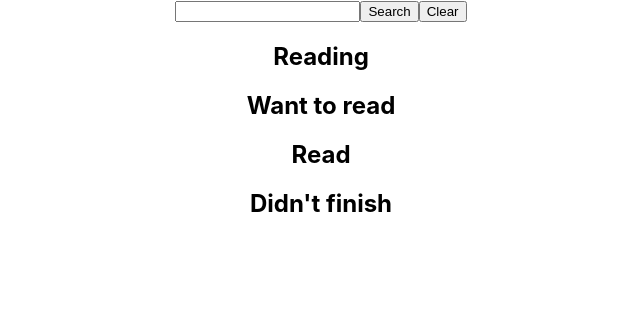
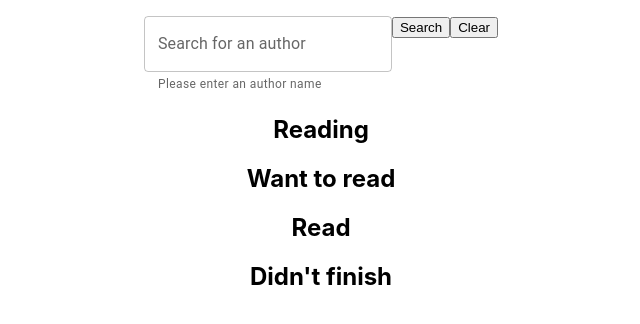
Before and after one commit to Noelierx/goodchapter, a React (Create React App) app: page / in a window 1280 px wide. Shown: the top 324 px of the page, without its empty margins (319-959 px from the left). Built offline with nearby package versions, Linux system fonts and the light colour scheme.

Commit message:
feat(searchbook): add temporary search input

```diff
--- a/src/SearchBook.tsx
+++ b/src/SearchBook.tsx
@@ -2,11 +2,15 @@ import React, { useState, useEffect } from "react";
 import axios from "axios";
 import LoadingSpinner from "./components/loadingSpinner";
 import NoResults from "./components/noResults";
+import Book from "./components/book";
+import TextField from "@mui/material/TextField";
+import Box from "@mui/material/Box";
 
 interface Book {
   title: string;
-  author_name: string[];
-  isbn: string[];
+  author_name: string | string[];
+  isbn: string | string[];
+  cover: string;
 }
 
 const SearchBook: React.FC = () => {
@@ -104,8 +108,20 @@ const SearchBook: React.FC = () => {
 
   return (
     <div>
+      <Box
+        sx={{
+          display: "flex",
+          flexDirection: "column",
+          alignItems: "center",
+          textAlign: "center",
+          margin: "0 auto",
+          mt: 2,
+        }}
+      >
         <form onSubmit={handleSearch}>
-        <input
+          <TextField
+            helperText="Please enter an author name"
+            label="Search for an author"
             type="text"
             value={searchTerm}
             onChange={(e) => setSearchTerm(e.target.value)}
@@ -115,6 +131,7 @@ const SearchBook: React.FC = () => {
             Clear
           </button>
         </form>
+      </Box>
       {loading && <LoadingSpinner />}
       {shouldDisplayNoResult && <NoResults />}
       {!loading && results.length > 0 && (
```
Lines whose indentation alone changed are shown as unchanged.
